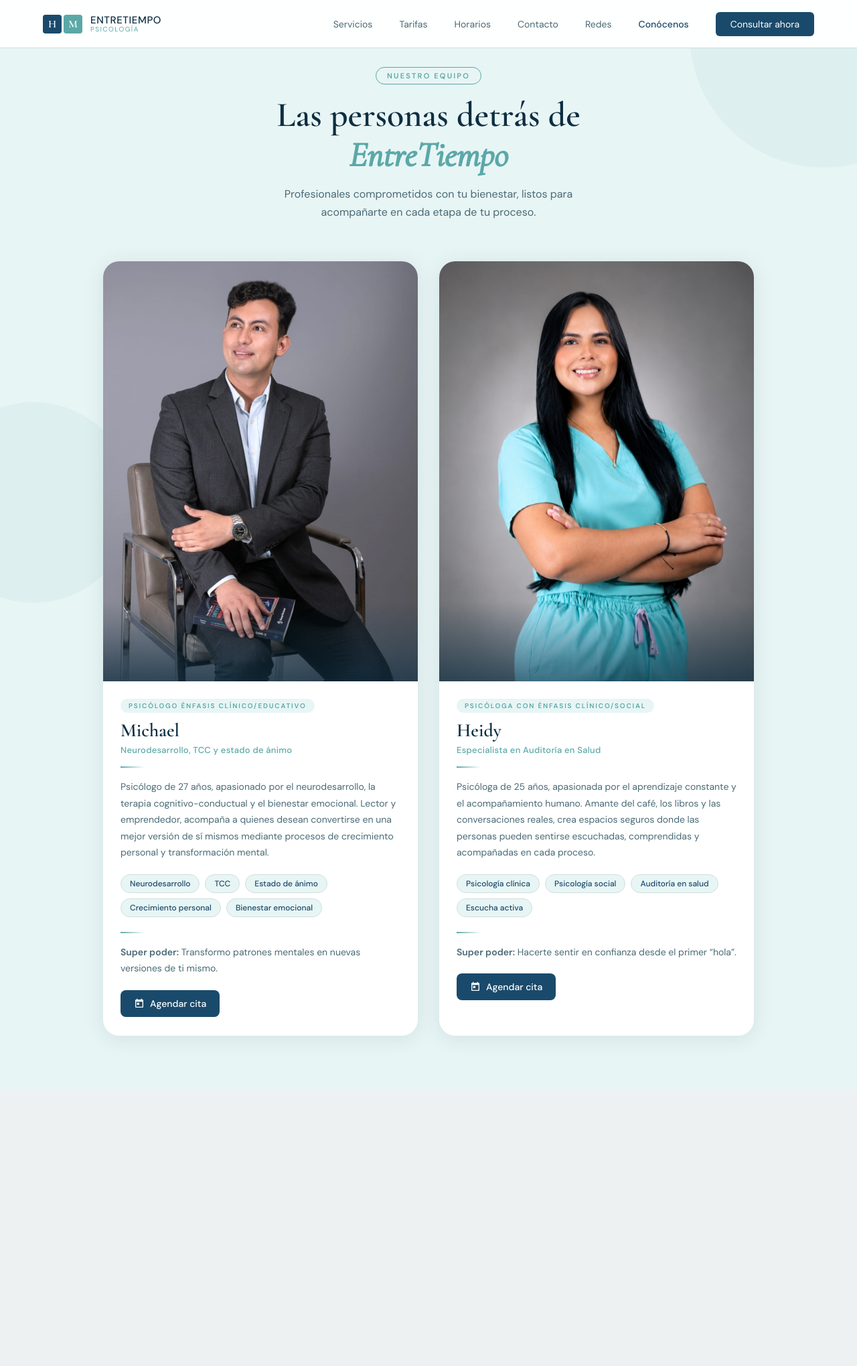
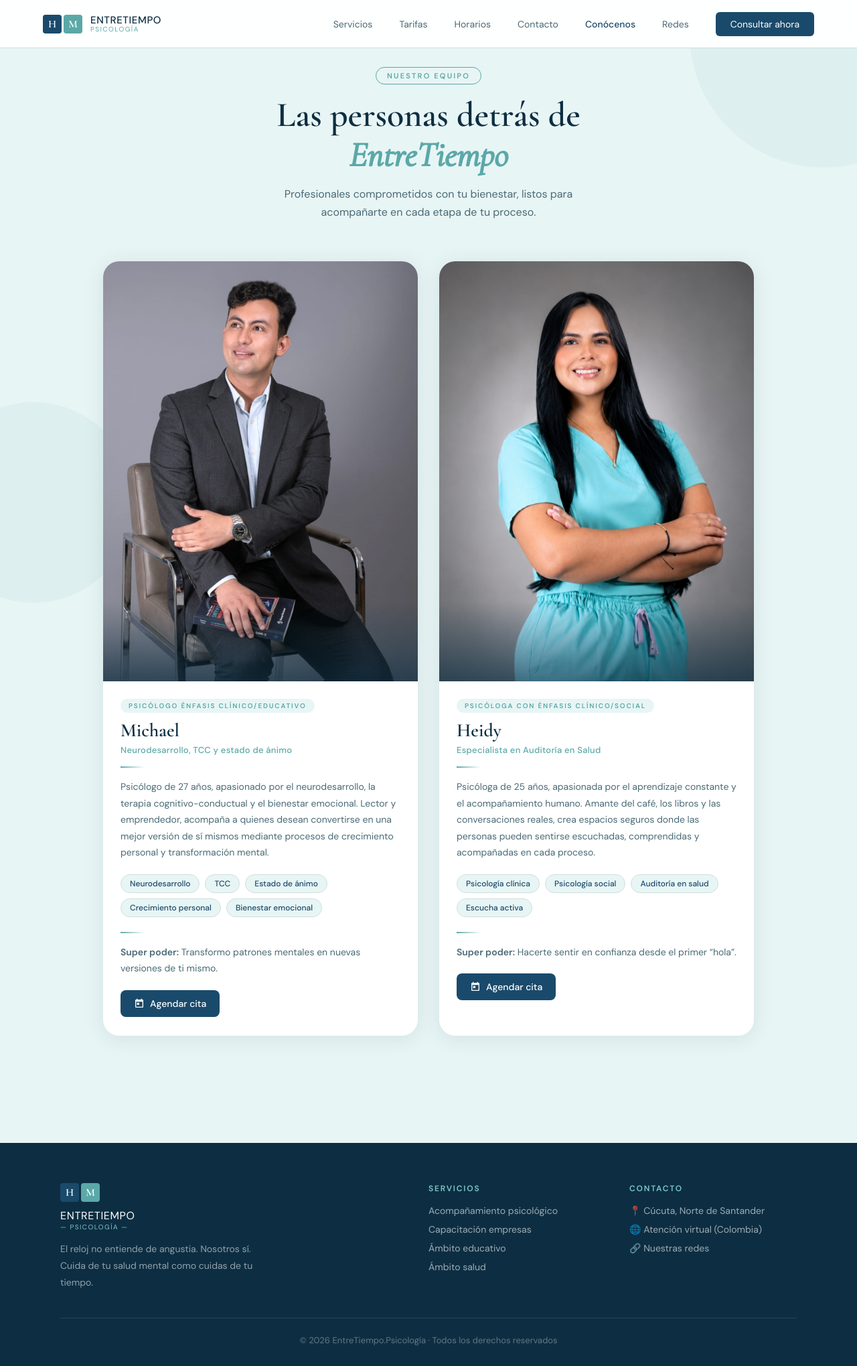
Before and after one commit to alvaroERG/ProyectoPsicologia, a Flask app: page /conocenos in a window 1280 px wide. Shown: the whole page at 67% size. Before the commit the page ends 1558 px from the top, so only its background shows below. Run offline with Flask 3, Linux system fonts and the light colour scheme.

Commit message:
Agregar actulizacion de los html y menus y tambien pagina de redes y corregir link del menu

```diff
--- a/templates/conocenos.html
+++ b/templates/conocenos.html
@@ -247,6 +247,27 @@
   .card-cta:hover { background: var(--teal); }
   .card-cta svg { width: 16px; height: 16px; fill: white; }
 
+  /* ── FOOTER ── */
+  footer {
+    background: var(--navy-dark); color: white;
+    padding: 60px 5vw 30px;
+    margin-top: 80px;
+  }
+  .footer-inner {
+    max-width: 1100px; margin: 0 auto;
+    display: grid; grid-template-columns: 2fr 1fr 1fr;
+    gap: 50px; padding-bottom: 40px;
+    border-bottom: 1px solid rgba(255,255,255,0.1);
+  }
+  @media (max-width: 700px) {
+    .footer-inner { grid-template-columns: 1fr; gap: 30px; }
+  }
+  .footer-brand p { font-size: 14px; color: rgba(255,255,255,0.55); line-height: 1.8; max-width: 300px; margin-top: 14px; }
+  .footer-col h4 { font-size: 12px; letter-spacing: 0.15em; text-transform: uppercase; color: var(--teal-light); margin-bottom: 16px; }
+  .footer-col a { display: block; color: rgba(255,255,255,0.6); text-decoration: none; font-size: 14px; margin-bottom: 10px; transition: color .2s; }
+  .footer-col a:hover { color: white; }
+  .footer-bottom { text-align: center; padding-top: 24px; font-size: 13px; color: rgba(255,255,255,0.35); }
+
   /* ── DECORATIVE BG ── */
   .bg-blob {
     position: fixed; border-radius: 50%;
@@ -264,7 +285,7 @@
 
 <!-- NAV -->
 <nav>
-  <a href="/" class="nav-logo">
+  <a href="index.html" class="nav-logo">
     <div class="nav-logo-icon">
       <div class="sq sq-navy">H</div>
       <div class="sq sq-teal">M</div>
@@ -278,13 +299,13 @@
     <span></span><span></span><span></span>
   </button>
   <div class="nav-links" id="nav-links">
-    <a href="/#servicios" onclick="closeMenu()">Servicios</a>
-    <a href="/#precios" onclick="closeMenu()">Tarifas</a>
-    <a href="/#horarios" onclick="closeMenu()">Horarios</a>
-    <a href="/#contacto" onclick="closeMenu()">Contacto</a>
-    <a href="/redes" onclick="closeMenu()">Redes</a>
-    <a href="/conocenos" class="active">Conócenos</a>
-    <a href="/#contacto" class="nav-cta">Consultar ahora</a>
+    <a href="index.html#servicios" onclick="closeMenu()">Servicios</a>
+    <a href="index.html#precios" onclick="closeMenu()">Tarifas</a>
+    <a href="index.html#horarios" onclick="closeMenu()">Horarios</a>
+    <a href="index.html#contacto" onclick="closeMenu()">Contacto</a>
+    <a href="conocenos.html" class="active">Conócenos</a>
+    <a href="redes.html" onclick="closeMenu()">Redes</a>
+    <a href="index.html#contacto" class="nav-cta">Consultar ahora</a>
   </div>
 </nav>
 
@@ -344,7 +365,7 @@
       <strong>Super poder:</strong> Transformo patrones mentales en nuevas versiones de ti mismo.
     </p>
 
-    <a href="#" target="_blank" class="card-cta">
+    <a href="https://calendar.google.com/calendar/u/0/appointments/schedules/AcZssZ0CAOwuRllsrmN_Od2NtcNkRqNsMJlk3kRkGgJ8HOQVf50e3SsmltVvcvNZBQgQ8o-fuFeFYpi1" target="_blank" class="card-cta">
       <svg viewBox="0 0 24 24">
         <path d="M19 3h-1V1h-2v2H8V1H6v2H5c-1.1 0-2 .9-2 2v14c0 1.1.9 2 2 2h14c1.1 0 2-.9 2-2V5c0-1.1-.9-2-2-2zm0 16H5V8h14v11zM7 10h5v5H7z"/>
       </svg>
@@ -412,6 +433,36 @@
   </div>
 </div>
 
+<footer>
+  <div class="footer-inner">
+    <div class="footer-brand">
+      <div class="nav-logo-icon" style="margin-bottom:10px">
+        <div class="sq sq-navy">H</div>
+        <div class="sq sq-teal">M</div>
+      </div>
+      <div class="brand" style="color:white;font-size:16px;letter-spacing:.04em">ENTRETIEMPO</div>
+      <div class="sub" style="color:var(--teal-light);letter-spacing:.15em;font-size:10px">— PSICOLOGÍA —</div>
+      <p>El reloj no entiende de angustia. Nosotros sí.<br>Cuida de tu salud mental como cuidas de tu tiempo.</p>
+    </div>
+    <div class="footer-col">
+      <h4>Servicios</h4>
+      <a href="index.html#servicios">Acompañamiento psicológico</a>
+      <a href="index.html#servicios">Capacitación empresas</a>
+      <a href="index.html#servicios">Ámbito educativo</a>
+      <a href="index.html#servicios">Ámbito salud</a>
+    </div>
+    <div class="footer-col">
+      <h4>Contacto</h4>
+      <a href="#">📍 Cúcuta, Norte de Santander</a>
+      <a href="#">🌐 Atención virtual (Colombia)</a>
+      <a href="redes.html">🔗 Nuestras redes</a>
+    </div>
+  </div>
+  <div class="footer-bottom">
+    © 2026 EntreTiempo.Psicología · Todos los derechos reservados
+  </div>
+</footer>
+
 <script>
 function toggleMenu() {
   const nav = document.getElementById('nav-links');
--- a/templates/index.html
+++ b/templates/index.html
@@ -449,7 +449,7 @@
 
 <!-- NAV -->
 <nav>
-  <a href="#" class="nav-logo">
+  <a href="/" class="nav-logo">
     <div class="nav-logo-icon">
       <div class="sq sq-navy">H</div>
       <div class="sq sq-teal">M</div>
@@ -467,7 +467,8 @@
     <a href="#precios" onclick="closeMenu()">Tarifas</a>
     <a href="#horarios" onclick="closeMenu()">Horarios</a>
     <a href="#contacto" onclick="closeMenu()">Contacto</a>
-    <a href="/conocenos">Conócenos</a>
+    <a href="conocenos.html">Conócenos</a>
+    <a href="redes.html" onclick="closeMenu()">Redes</a>
     <a href="#" class="nav-cta" onclick="closeMenu(); openChat()">Consultar ahora</a>
   </div>
 </nav>
@@ -640,6 +641,7 @@
       <a href="#">📍 Cúcuta, Norte de Santander</a>
       <a href="#">🌐 Atención virtual (Colombia)</a>
       <a href="#" onclick="openChat(); return false;">💬 Chatear ahora</a>
+      <a href="redes.html">🔗 Nuestras redes</a>
     </div>
   </div>
   <div class="footer-bottom">
```
